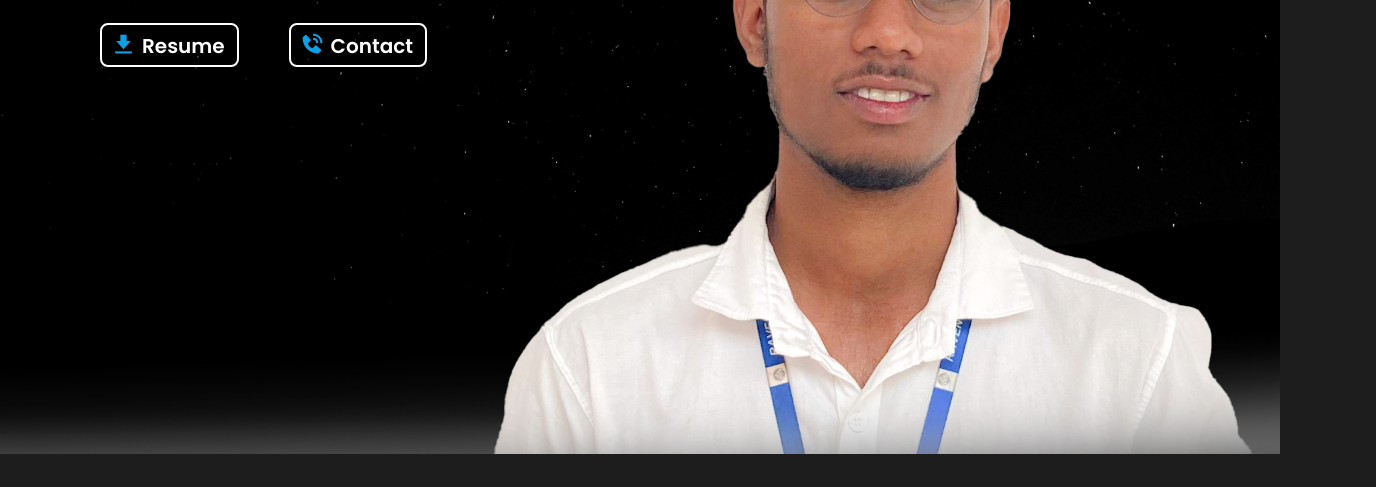
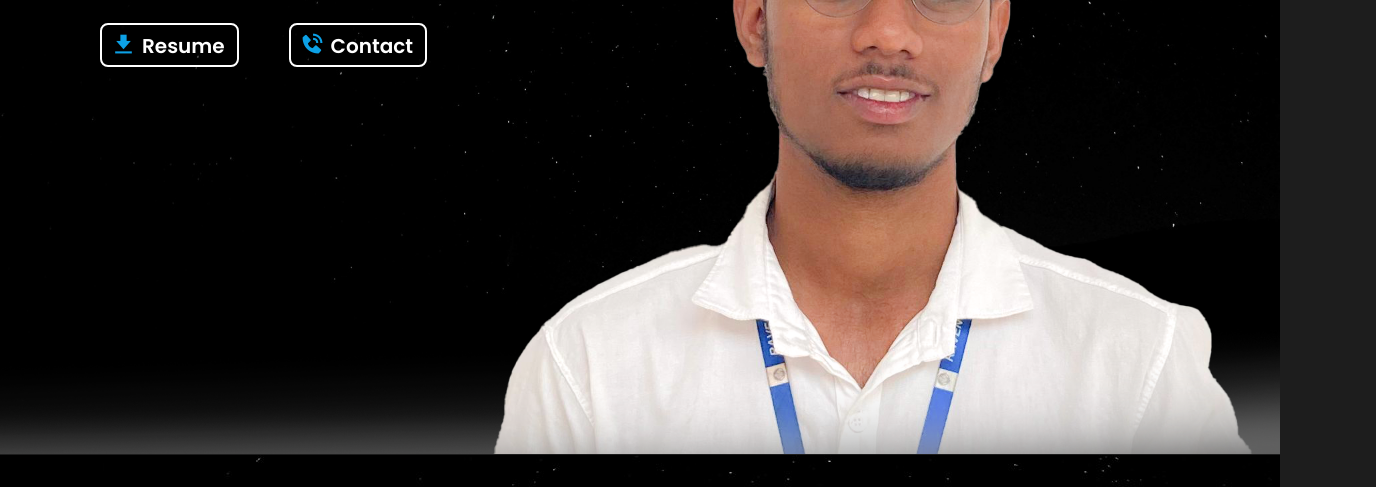
Before and after one commit to rajendrajena09/MyPortfolio, a plain HTML site: page index.html in a window 1280 px wide. Shown: the part 346-833 px from the top of the page, 1376 px wide, since content can reach past the window. Before the commit the page ends 800 px from the top, so only its background shows below. Drawn offline with nearby package versions, Linux system fonts and the light colour scheme.

Commit message:
Add files via upload

```diff
--- a/style.css
+++ b/style.css
@@ -852,13 +852,3 @@ form input, form textarea {
         right: 0.6rem;
     }
 }
-
-
-html, body{
-    height: 100%;
-    width: 100%;
-    margin: 0;
-    padding: 0;
-    overflow: hidden;
-
-}
```
